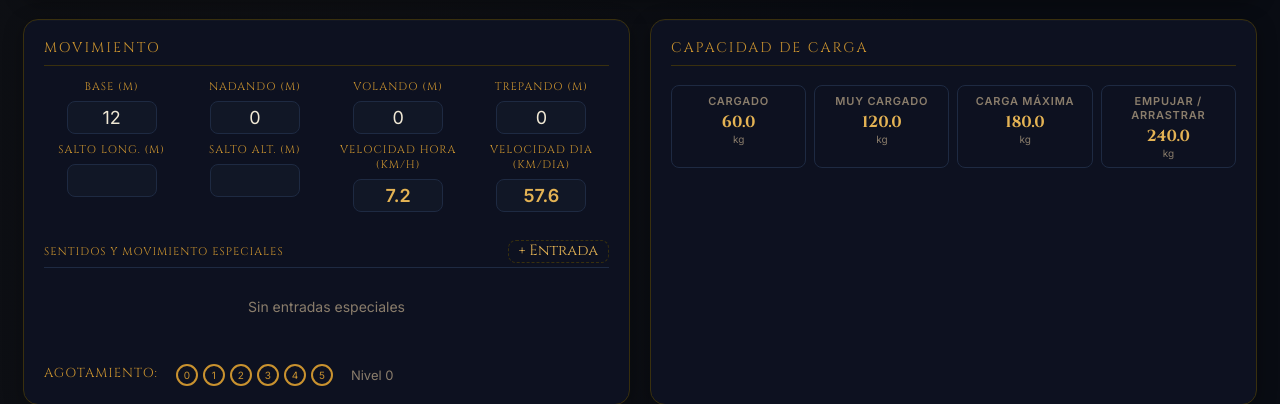
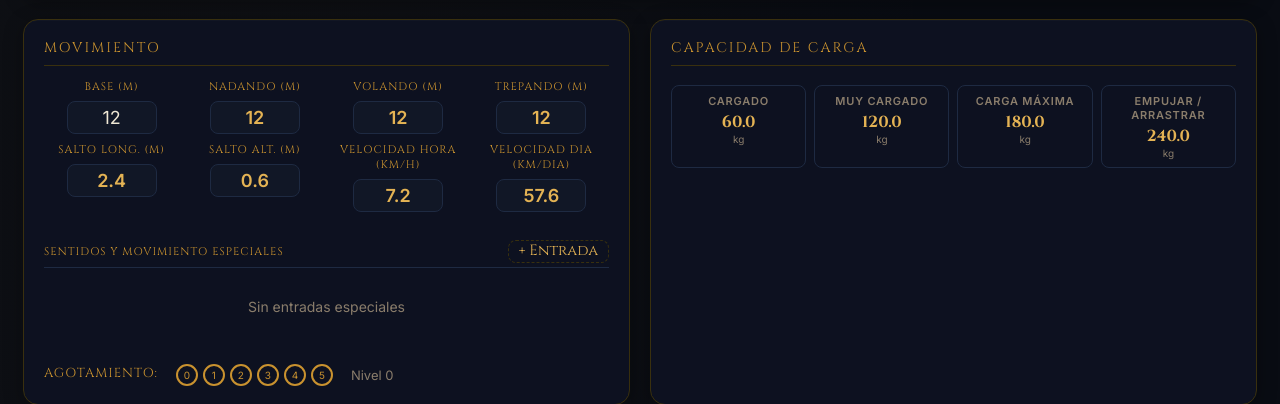
Before and after one commit to davidmacar/Conversor-DnD, a Flask app: page / in a window 1280 px wide. Shown: the part 2965-3369 px from the top of the page. Run offline with Flask 3, Linux system fonts and the light colour scheme; some libraries are stand-ins or nearby versions.

Commit message:
Enhance character speed calculations and update input fields to readonly for swim, fly, climb, and jump metrics

```diff
--- a/editor/static/js/editor.js
+++ b/editor/static/js/editor.js
@@ -982,6 +982,16 @@ function characterEditor() {
         const speedDay = speedHour * 8.0;
         speed.hour_text = speedHour.toFixed(1);
         speed.day_text = speedDay.toFixed(1);
+
+        const strScore = this.character.ability_scores?.strength?.score || 10;
+        const strMod = this.modifier(strScore);
+        const METERS_PER_FOOT = 0.3048;
+        speed.swim_meters = walkingMeters;
+        speed.fly_meters = walkingMeters;
+        speed.climb_meters = walkingMeters;
+        speed.jump_long = Number((strScore * METERS_PER_FOOT).toFixed(1));
+        speed.jump_high = Number(((3 + strMod) * METERS_PER_FOOT).toFixed(1));
+
         speed.special_senses = this.mergeUniqueLines(
           ...(Array.isArray(speed.special_entries) ? speed.special_entries : []),
         );
--- a/editor/templates/index.html
+++ b/editor/templates/index.html
@@ -700,23 +700,23 @@
           </div>
           <div class="speed-cell">
             <label class="field-label">Nadando (m)</label>
-            <input type="number" x-model.number="character.combat.speed.swim_meters" min="0">
+            <input type="number" :value="character.combat.speed.swim_meters || 0" readonly>
           </div>
           <div class="speed-cell">
             <label class="field-label">Volando (m)</label>
-            <input type="number" x-model.number="character.combat.speed.fly_meters" min="0">
+            <input type="number" :value="character.combat.speed.fly_meters || 0" readonly>
           </div>
           <div class="speed-cell">
             <label class="field-label">Trepando (m)</label>
-            <input type="number" x-model.number="character.combat.speed.climb_meters" min="0">
+            <input type="number" :value="character.combat.speed.climb_meters || 0" readonly>
           </div>
           <div class="speed-cell">
             <label class="field-label">Salto Long. (m)</label>
-            <input type="number" x-model.number="character.combat.speed.jump_long" min="0">
+            <input type="number" :value="character.combat.speed.jump_long || 0" readonly>
           </div>
           <div class="speed-cell">
             <label class="field-label">Salto Alt. (m)</label>
-            <input type="number" x-model.number="character.combat.speed.jump_high" min="0">
+            <input type="number" :value="character.combat.speed.jump_high || 0" readonly>
           </div>
           <div class="speed-cell">
             <label class="field-label">Velocidad hora (km/h)</label>
--- a/scripts/generate_pdf.py
+++ b/scripts/generate_pdf.py
@@ -114,7 +114,9 @@ MEDIUM: set[str] = {
     "Idiomas",
 } | {f"Total-Espacios-Conjuro.{i}" for i in range(1, 10)}
 
-# Campos de trasfondo y datos del personaje — tamaño fijo 6pt
+# Campos de trasfondo y datos del personaje — tamaño fijo e INMUTABLE de 6pt.
+# Estos campos NUNCA deben usar otro tamaño; si se añaden campos nuevos de
+# trasfondo/apariencia/notas, deben incluirse aquí para forzar 6pt.
 SIZE_6PT: set[str] = (
     {f"Dato-Personaje.Rasgo-Personalidad-{i}" for i in range(1, 4)} |
     {f"Dato-Personaje.Ideal-{i}" for i in range(1, 4)} |
```
